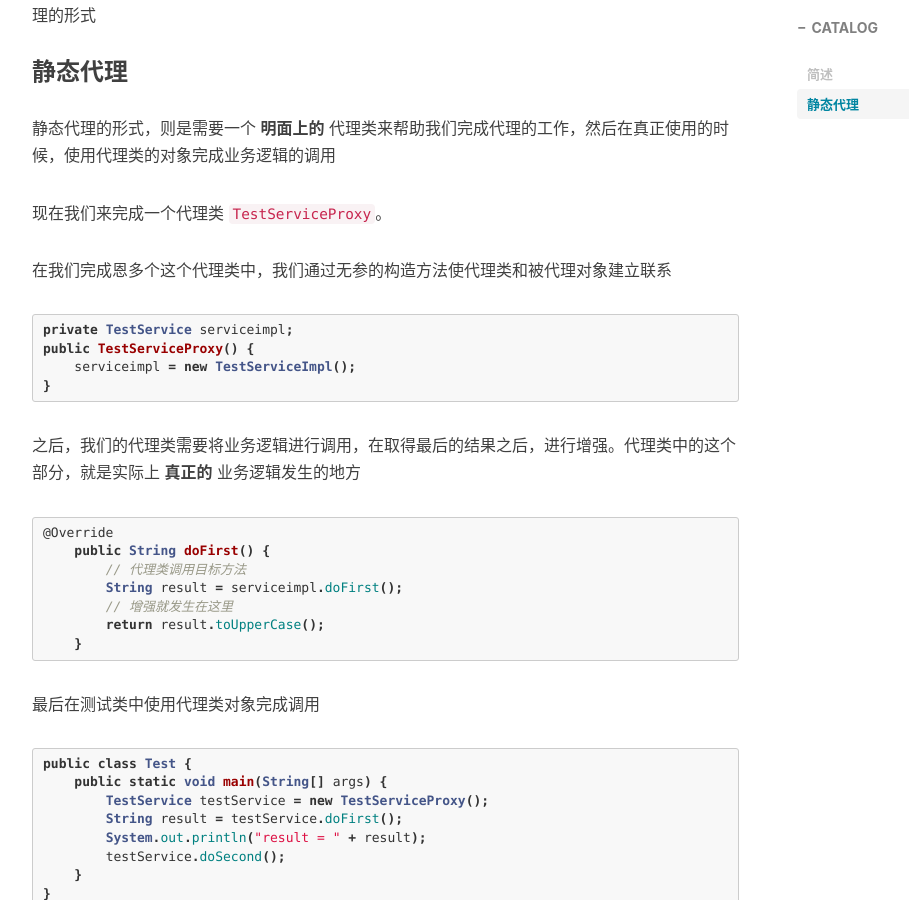
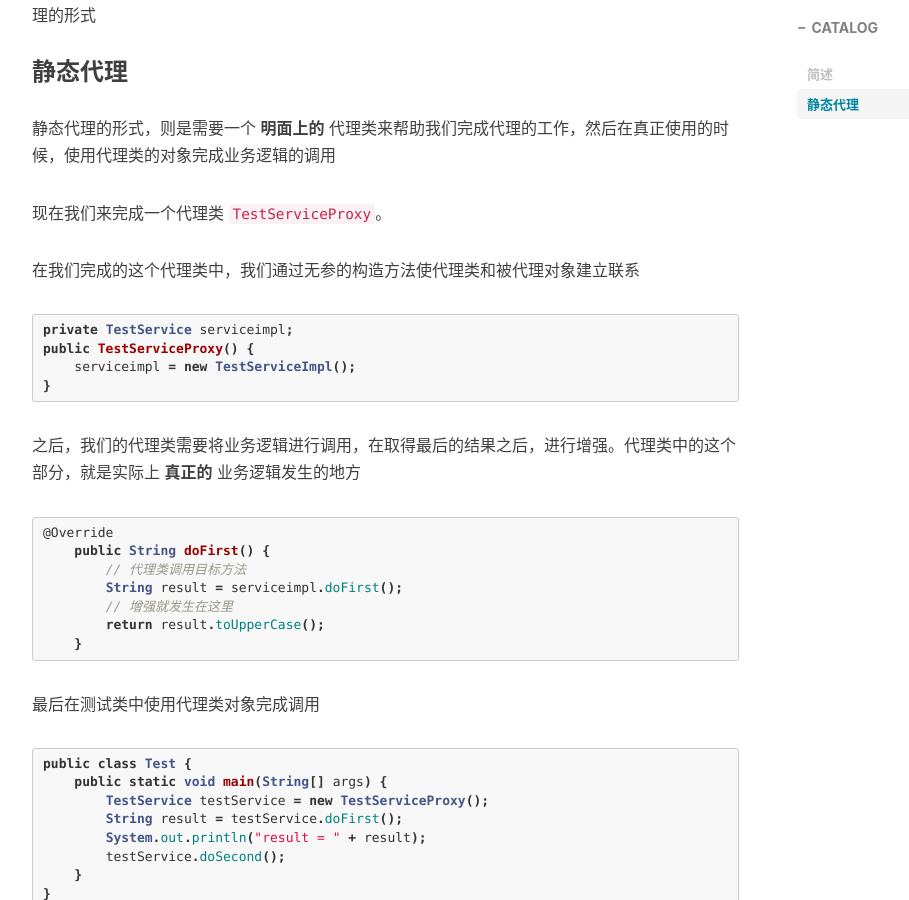
Before and after one commit to Zjianru/zjianru.github.io, a Jekyll site: the page built from _posts/2018-11-11-java 中的代理（一）.md, in a window 1280 px wide and 900 px high, scrolled down 1801 px. Shown: the whole window, without its empty margins (233-1142 px from the left). Built offline with Jekyll 4.4.1, drawn with Linux system fonts in a browser that asks for light colours; nearby versions of some CDN libraries; comment, search, counter and statistics services are not loaded.

Commit message:
change java basic Note _ java  proxy  static Proxy

````diff
--- a/_posts/2018-11-11-java 中的代理（一）.md
+++ b/_posts/2018-11-11-java 中的代理（一）.md
@@ -69,7 +69,7 @@ public class Test {
 
 现在我们来完成一个代理类 `TestServiceProxy`。
 
-在我们完成恩多个这个代理类中，我们通过无参的构造方法使代理类和被代理对象建立联系
+在我们完成的这个代理类中，我们通过无参的构造方法使代理类和被代理对象建立联系
 
 ```java
 private TestService serviceimpl;
````
